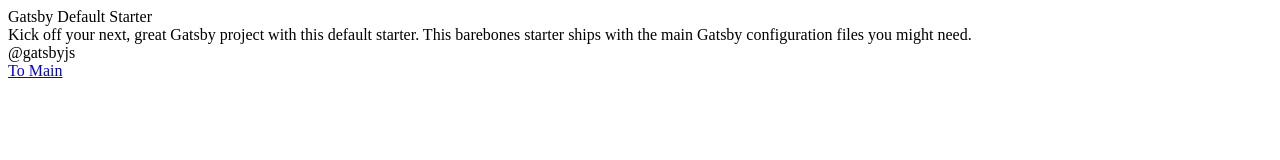
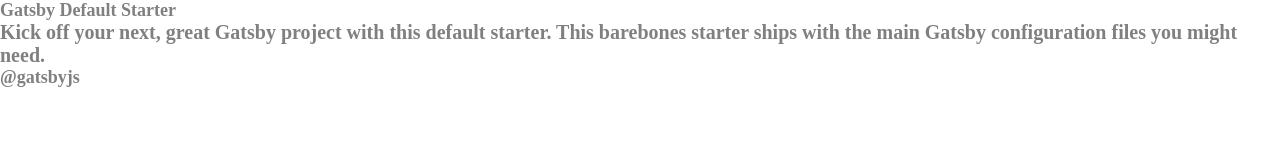
Before and after one commit to needon-blog/blog-gatsby, a Gatsby site: page /info in a window 1280 px wide. Built offline with nearby package versions, Linux system fonts and the light colour scheme; Gatsby itself is replaced by a stand-in of ours.

Commit message:
update code

```diff
--- a/gatsby-config.js
+++ b/gatsby-config.js
@@ -20,6 +20,7 @@ module.exports = {
     //     path: `${__dirname}/contents`,
     //   },
     // },
+    `gatsby-plugin-emotion`,
     `gatsby-transformer-sharp`,
     `gatsby-plugin-sharp`,
     // this (optional) plugin enables Progressive Web App + Offline functionality
--- a/package.json
+++ b/package.json
@@ -5,7 +5,10 @@
   "version": "0.1.0",
   "author": "Kyle Mathews <mathews.kyle@gmail.com>",
   "dependencies": {
+    "@emotion/react": "^11.4.0",
+    "@emotion/styled": "^11.3.0",
     "gatsby": "^3.6.2",
+    "gatsby-plugin-emotion": "^6.6.0",
     "gatsby-plugin-image": "^1.6.0",
     "gatsby-plugin-offline": "^4.6.0",
     "gatsby-plugin-react-helmet": "^4.6.0",
--- a/src/pages/index.tsx
+++ b/src/pages/index.tsx
@@ -1,14 +1,12 @@
 import React, { FunctionComponent } from 'react';
-import Text from 'components/Text';
 import { Link } from 'gatsby';
 
 const IndexPage: FunctionComponent = function () {
-  return (
-    <div>
-      <Text text="Hello, World!" />
-      <Link to="/info/">To Info</Link>
-    </div>
-  );
+    return (
+        <div>
+            <Link to="/info/">To Info</Link>
+        </div>
+    );
 };
 
 export default IndexPage;
--- a/src/pages/info.tsx
+++ b/src/pages/info.tsx
@@ -1,6 +1,7 @@
 import React, { FunctionComponent } from 'react';
-import { graphql, Link } from 'gatsby';
-import Text from 'components/Text';
+import { graphql } from 'gatsby';
+import { Global, css } from '@emotion/react';
+import styled from "@emotion/styled";
 
 interface InfoPageProps {
   data: {
@@ -14,6 +15,28 @@ interface InfoPageProps {
   };
 }
 
+const globalStyle = css`
+  * {
+    margin: 0;
+    padding: 0;
+    box-sizing: border-box;
+
+    font-size: 20px;
+  }
+`;
+
+const TextStyle = styled.div`
+  font-size: 18px;
+  font-weight: 700;
+  color: gray;
+`;
+
+const Text1 = styled.div`
+  font-size: 20px;
+  font-weight: 700;
+`;
+
+
 const InfoPage: FunctionComponent<InfoPageProps> = function ({
   data: {
     site: {
@@ -22,12 +45,12 @@ const InfoPage: FunctionComponent<InfoPageProps> = function ({
   },
 }) {
   return (
-    <div>
-      <Text text={title} />
-      <Text text={description} />
-      <Text text={author} />
-      <Link to="/">To Main</Link>
-    </div>
+    <TextStyle>
+      <Global styles={globalStyle} />
+      <TextStyle>{title}</TextStyle>
+      <Text1>{description}</Text1>
+      {author}
+    </TextStyle>
   );
 };
 
```
Also changed, not shown: 1 other file.
